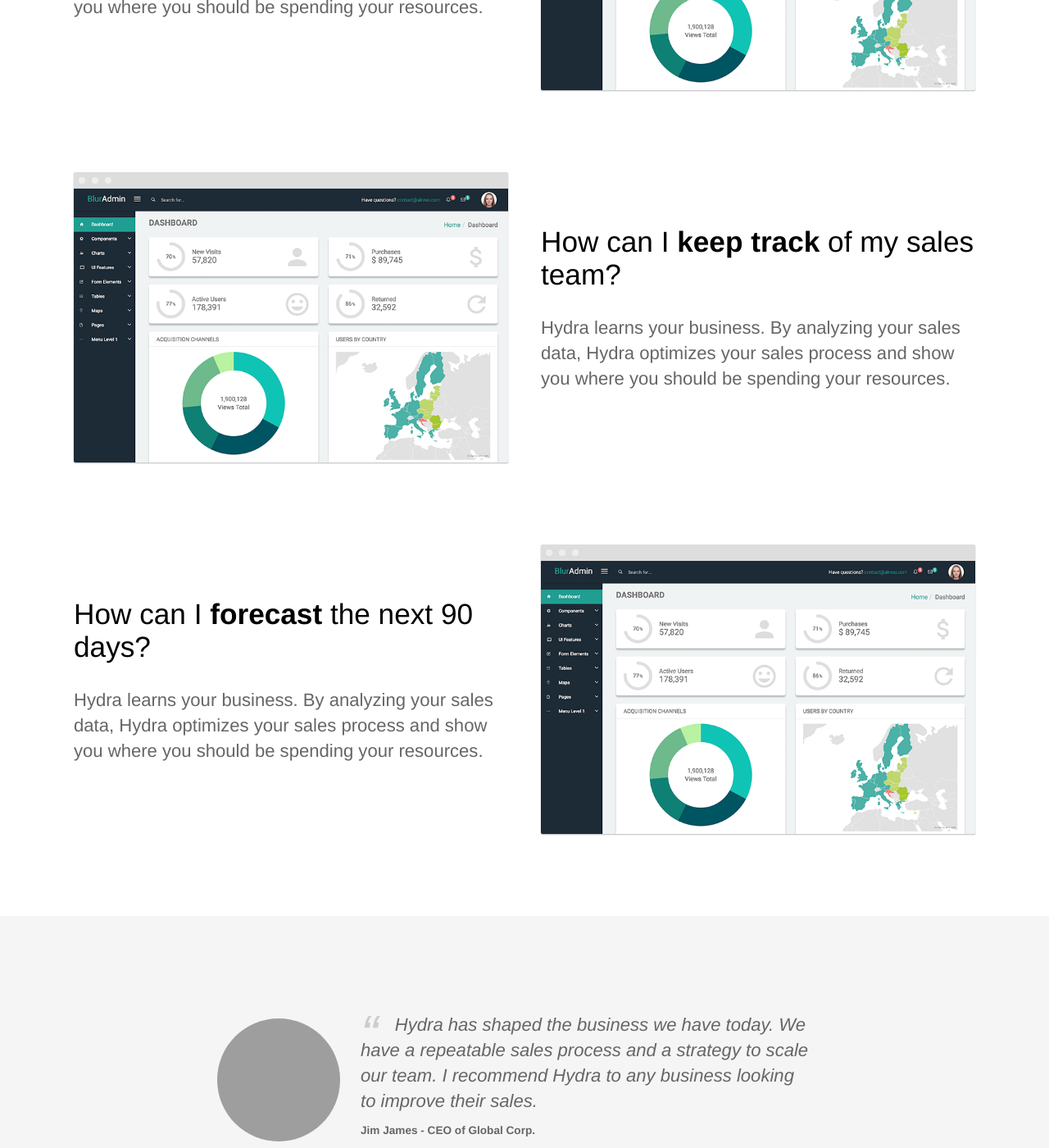
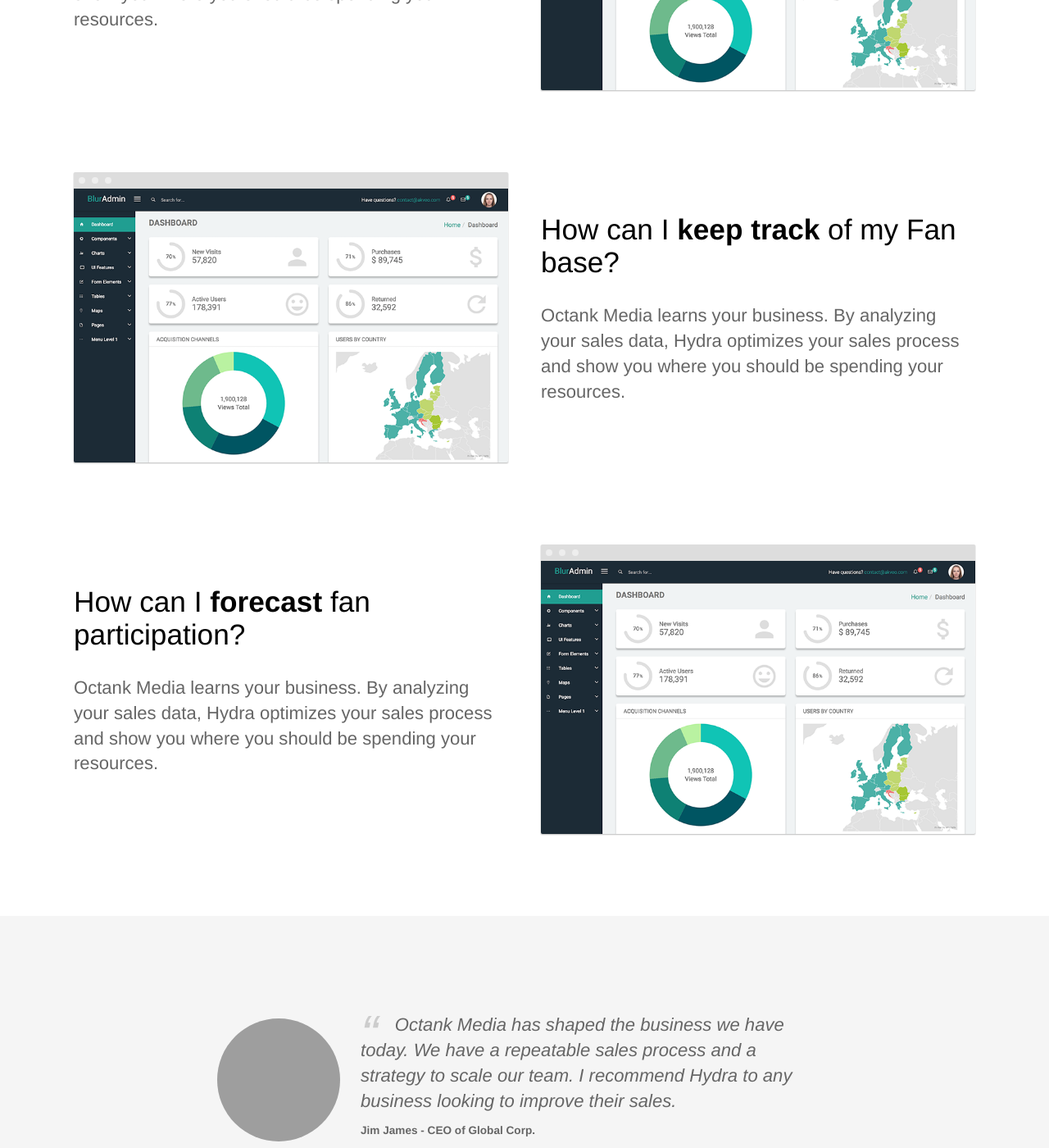
Before and after one commit to uSRyune/brogrammers-site, a Jekyll site: the page built from index.html, in a window 1280 px wide and 1400 px high, scrolled down 1281 px. Shown: the whole window at 82% size. Built offline with Jekyll 4.4.1, drawn with Linux system fonts in a browser that asks for light colours; some of the changed text lies outside the part shown; grey boxes are pictures that could not be loaded.

Commit message:
Update index.html

```diff
--- a/index.html
+++ b/index.html
@@ -17,8 +17,8 @@
 	<section>
 		<div class="container flex">
 			<div class="text editable">
-				<h2>How can we <strong>double</strong> our sales revenue?</h2>
-				<p>Hydra learns your business. By analyzing your sales data, Hydra optimizes your sales process and show you where you should be spending your resources. </p>
+				<h2>How can we <strong>double</strong> our Fan base?</h2>
+				<p>Octak Media learns your business. By analyzing your sales data, Hydra optimizes your sales process and show you where you should be spending your resources. </p>
 			</div>
 			<div class="image">
 				<img src="/images/dashboard.png" alt="Screenshot" class="screenshot editable" />
@@ -29,8 +29,8 @@
 	<section>
 		<div class="container flex">
 			<div class="text editable">
-				<h2>How can I <strong>keep track</strong> of my sales team?</h2>
-				<p>Hydra learns your business. By analyzing your sales data, Hydra optimizes your sales process and show you where you should be spending your resources.</p>
+				<h2>How can I <strong>keep track</strong> of my Fan base?</h2>
+				<p>Octank Media learns your business. By analyzing your sales data, Hydra optimizes your sales process and show you where you should be spending your resources.</p>
 			</div>
 			<div class="image">
 				<img src="/images/dashboard.png" alt="Screenshot" class="screenshot editable" />
@@ -41,8 +41,8 @@
 	<section>
 		<div class="container flex">
 			<div class="text editable">
-				<h2>How can I <strong>forecast</strong> the next 90 days?</h2>
-				<p>Hydra learns your business. By analyzing your sales data, Hydra optimizes your sales process and show you where you should be spending your resources.</p>
+				<h2>How can I <strong>forecast</strong> fan participation?</h2>
+				<p>Octank Media learns your business. By analyzing your sales data, Hydra optimizes your sales process and show you where you should be spending your resources.</p>
 			</div>
 			<div class="image">
 				<img src="/images/dashboard.png" alt="Screenshot" class="screenshot editable" />
@@ -55,7 +55,7 @@
 			<div class="testimonial-block">
 				<div class="square-image"><img src="https://source.unsplash.com/6anudmpILw4/600x400" alt="Jim James" class="editable"></div>
 				<blockquote>
-					<p class="editable">Hydra has shaped the business we have today. We have a repeatable sales process and a strategy to scale our team. I recommend Hydra to any business looking to improve their sales.</p>
+					<p class="editable">Octank Media has shaped the business we have today. We have a repeatable sales process and a strategy to scale our team. I recommend Hydra to any business looking to improve their sales.</p>
 					<p class="editable author">Jim James - CEO of Global Corp.</p>
 				</blockquote>
 			</div>
@@ -63,7 +63,7 @@
 	</section>
 
 	<section class="bottom-cta">
-		<h2 class="editable"><strong>Improve</strong> your sales process today</h2>
-		<div class="button alt"><a href="#">Get Started Free</a></div>
+		<h2 class="editable"><strong>Engage</strong> your fans today</h2>
+		<div class="button alt"><a href="#">Contact the Brogrammers</a></div>
 	</section>
 </div>
```
